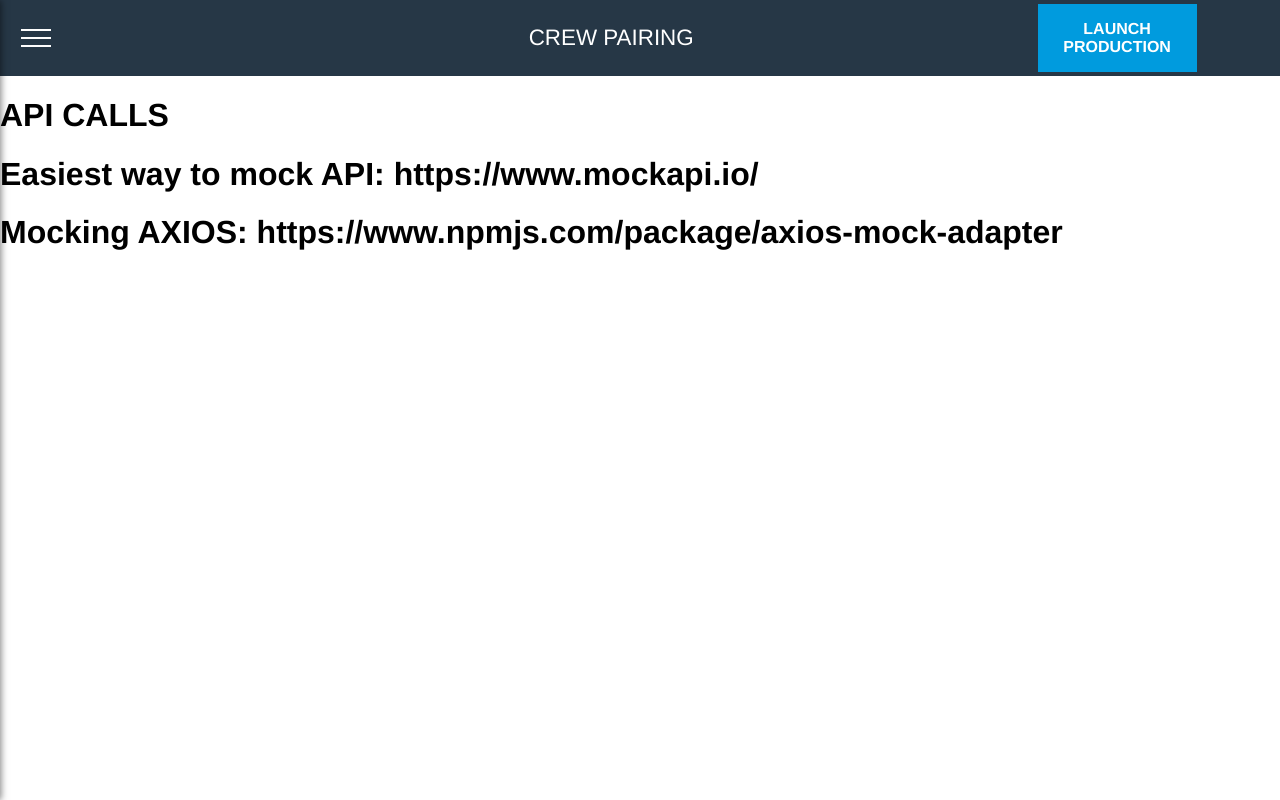
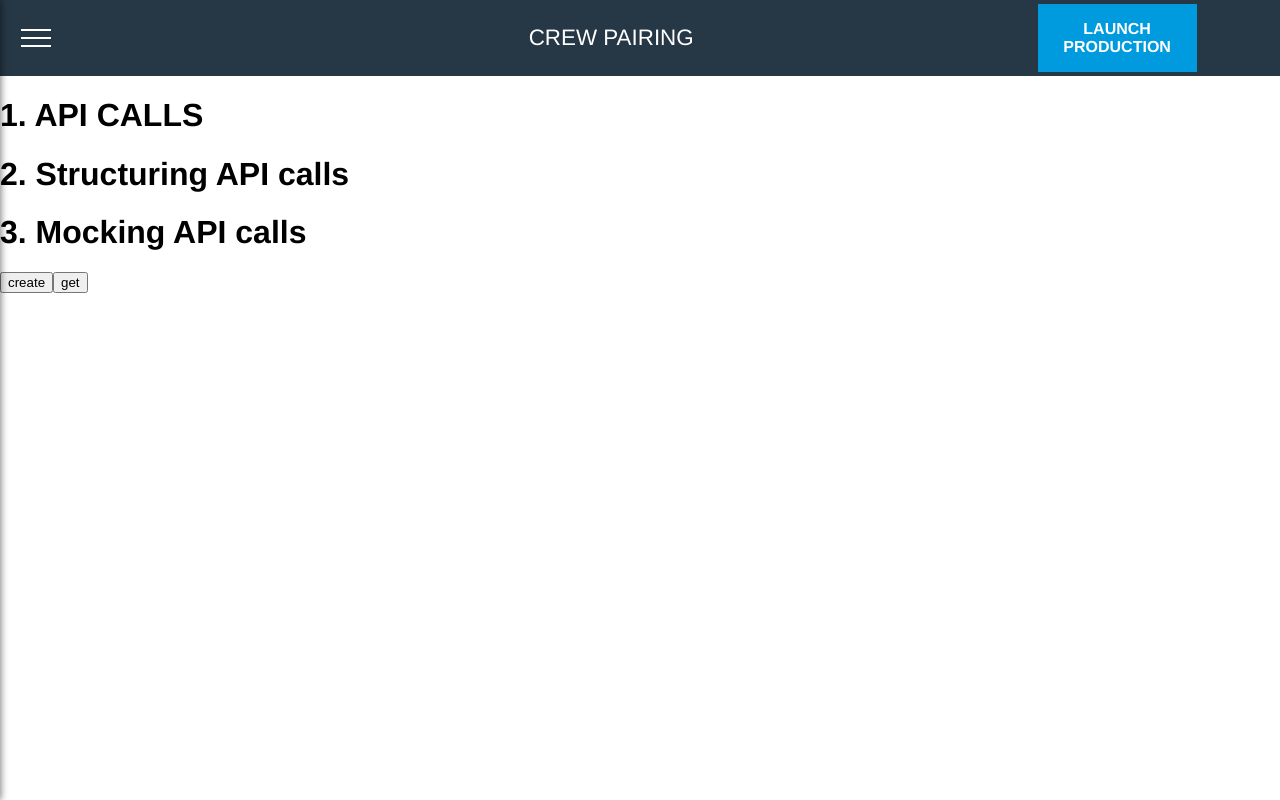
Before and after one commit to ArastoSahbaei/JeppesenWorkshop, a React (Create React App) app: page /rest/api in a window 1280 px wide. Built offline with nearby package versions, Linux system fonts and the light colour scheme.

Commit message:
added functions

```diff
--- /dev/null
+++ b/src/functions/addElementToArray.js
@@ -0,0 +1,3 @@
+export const addElementToArray = (array, element) => {
+	return [...array, element]
+}
--- /dev/null
+++ b/src/functions/verifyIfStringIsInArray.js
@@ -0,0 +1,3 @@
+export const verifyIfStringIsInArray = (array, search) => {
+	return array.includes(search)
+}
--- a/src/shared/images/api/service/APIService.js
+++ b/src/shared/images/api/service/APIService.js
@@ -1,9 +1,9 @@
 import http from '../API'
 
 const searchRecipe = (search) => {
-   return http.get(`/search/file?fileName=${search}`)
+	return http.get(`/search/file?fileName=${search}`)
 }
 
 export default {
-   searchRecipe
+	searchRecipe
 }
--- a/src/view/RESTView.js
+++ b/src/view/RESTView.js
@@ -1,9 +1,37 @@
+import Axios from 'axios'
+
 export const RESTView = () => {
+
+	const createUser = async () => {
+		try {
+			await Axios.post('https://60ba330980400f00177b7d6a.mockapi.io/api/v1/users', { name: 'Arasto' })
+		} catch (error) {
+			console.error(error)
+		}
+	}
+
+	const getUsers = async () => {
+		try {
+			const { data } = await Axios.get('https://60ba330980400f00177b7d6a.mockapi.io/api/v1/users')
+			console.log(data)
+		} catch (error) {
+			console.error(error)
+		}
+	}
+
 	return (
 		<div>
-			<h1>API CALLS</h1>
-			<h1>Easiest way to mock API: https://www.mockapi.io/</h1>
-			<h1>Mocking AXIOS: https://www.npmjs.com/package/axios-mock-adapter</h1>
+			<h1>1. API CALLS</h1>
+			<h1>2. Structuring API calls</h1>
+			<h1>3. Mocking API calls</h1>
+			<button onClick={() => createUser()}>create</button>
+			<button onClick={() => getUsers()}>get</button>
 		</div>
 	)
 }
+
+
+/*
+	Easiest way to mock API: https://www.mockapi.io/
+	Mocking AXIOS: https://www.npmjs.com/package/axios-mock-adapter
+*/
```
